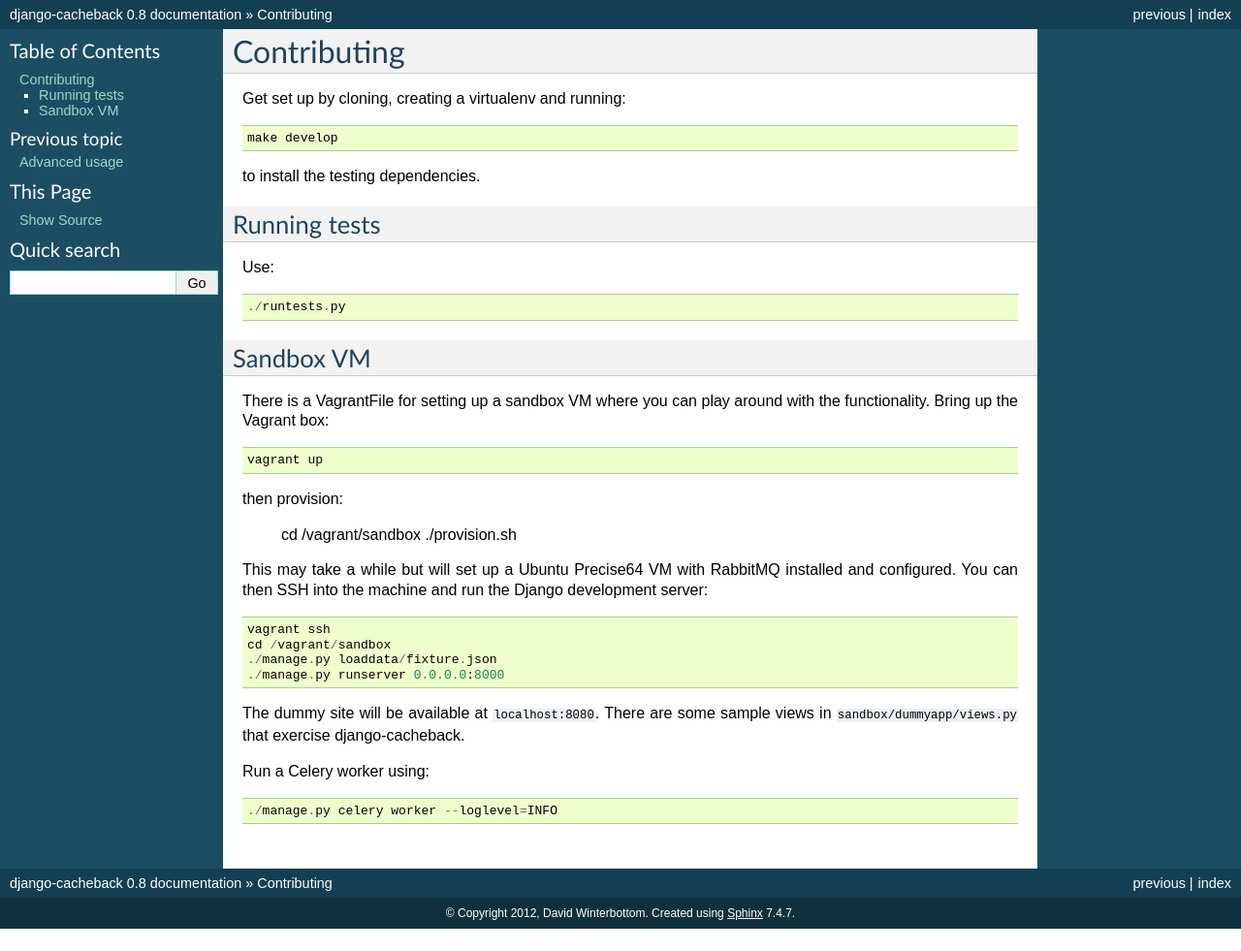
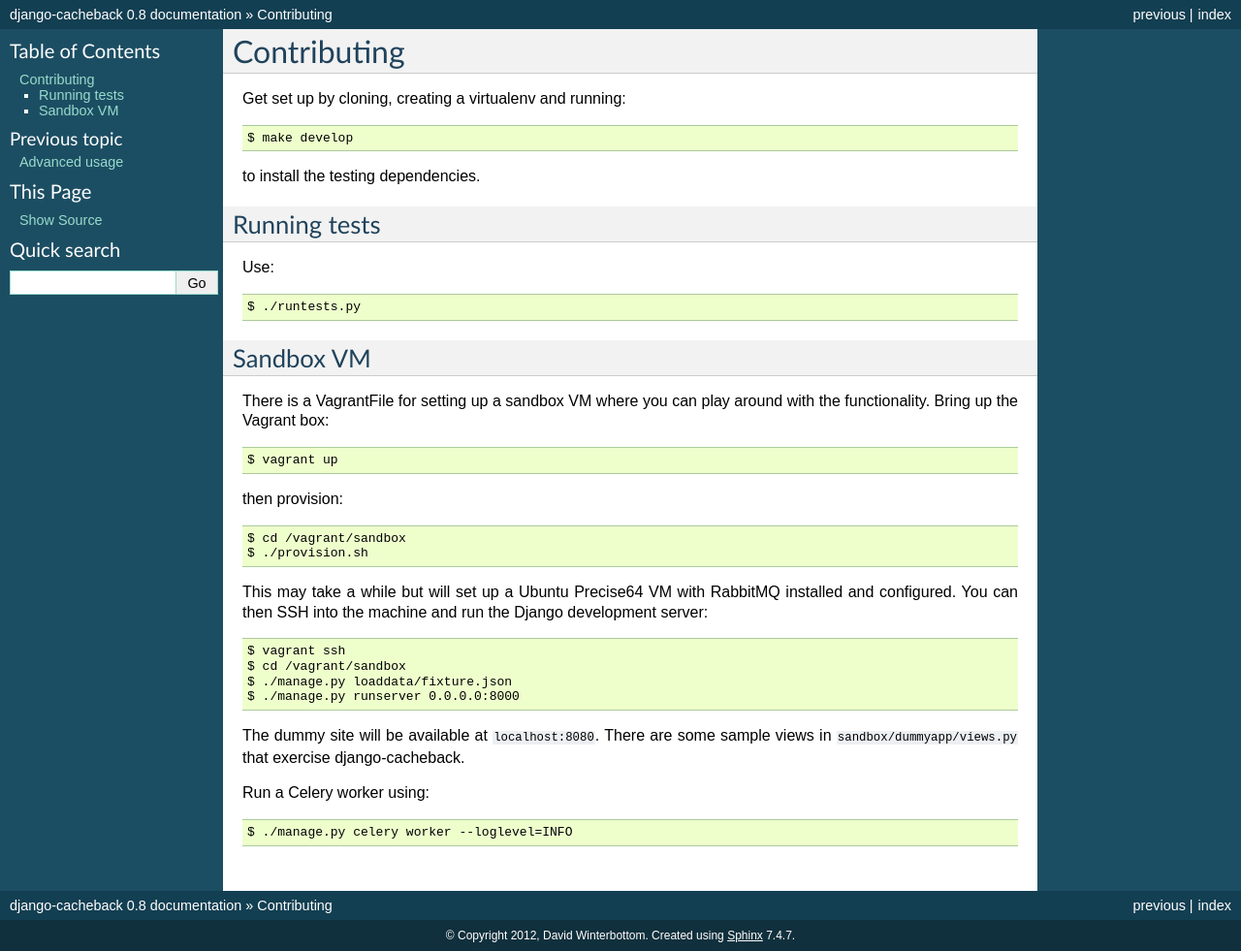
Before and after one commit to codeinthehole/django-cacheback, a Sphinx documentation site: the page built from docs/contributing.rst, in a window 1280 px wide. Shown: the whole page at 97% size. Built offline with Sphinx 7.4.7, drawn with Linux system fonts in a browser that asks for light colours; before the commit the page ends 958 px from its top, so only the background shows below that.

```diff
--- a/docs/api.rst
+++ b/docs/api.rst
@@ -30,7 +30,9 @@ subclassing but rather take the model class as a ``__init__`` parameter.
 .. autoclass:: cacheback.queryset.QuerySetGetJob
     :members:
 
-Example usage::
+Example usage:
+
+.. sourcecode:: python
 
     from django.contrib.auth import models
     from django.shortcuts import render
--- a/docs/contributing.rst
+++ b/docs/contributing.rst
@@ -4,7 +4,7 @@ Contributing
 
 Get set up by cloning, creating a virtualenv and running::
 
-    make develop
+    $ make develop
 
 to install the testing dependencies.
 
@@ -13,7 +13,7 @@ Running tests
 
 Use::
 
-    ./runtests.py
+    $ ./runtests.py
 
 Sandbox VM
 ==========
@@ -21,25 +21,25 @@ Sandbox VM
 There is a VagrantFile for setting up a sandbox VM where you can play around
 with the functionality.  Bring up the Vagrant box::
 
-    vagrant up
+    $ vagrant up
 
-then provision:
+then provision::
 
-    cd /vagrant/sandbox
-    ./provision.sh
+    $ cd /vagrant/sandbox
+    $ ./provision.sh
 
 This may take a while but will set up a Ubuntu Precise64 VM with RabbitMQ
 installed and configured.  You can then SSH into the machine and run the Django
 development server::
 
-    vagrant ssh
-    cd /vagrant/sandbox
-    ./manage.py loaddata/fixture.json
-    ./manage.py runserver 0.0.0.0:8000
+    $ vagrant ssh
+    $ cd /vagrant/sandbox
+    $ ./manage.py loaddata/fixture.json
+    $ ./manage.py runserver 0.0.0.0:8000
 
 The dummy site will be available at ``localhost:8080``.  There are some sample
 views in ``sandbox/dummyapp/views.py`` that exercise django-cacheback.
 
 Run a Celery worker using::
 
-    ./manage.py celery worker --loglevel=INFO
+    $ ./manage.py celery worker --loglevel=INFO
--- a/docs/index.rst
+++ b/docs/index.rst
@@ -76,7 +76,9 @@ shortcomings of this approach are:
 .. _`cache stampede`: http://en.wikipedia.org/wiki/Cache_stampede
 
 Now, consider an alternative implementation that uses a Celery task to repopulate the
-cache asynchronously instead of during the request/response cycle::
+cache asynchronously instead of during the request/response cycle:
+
+.. sourcecode:: python
 
     import datetime
     from django.shortcuts import render
@@ -187,6 +189,7 @@ Contents
    installation
    usage
    api
+   settings
    advanced
    contributing
 
--- a/docs/installation.rst
+++ b/docs/installation.rst
@@ -4,8 +4,8 @@ Installation
 
 You need to do four things:
 
-1. Install Cacheback
-~~~~~~~~~~~~~~~~~~~~
+1. Install django-cacheback
+~~~~~~~~~~~~~~~~~~~~~~~~~~~
 
 Run::
 
```
Also changed, not shown: docs/settings.rst (added, +16 -0 lines).
